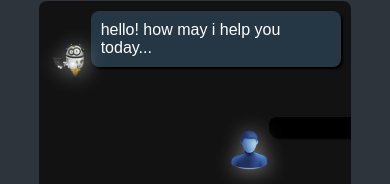
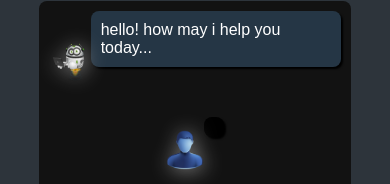
Before and after one commit to aryan21231212/chatBot, a plain HTML site: page index.html in a window 390 px wide. Both pictures are taken after a click on the element "send". Shown: the part 74-258 px from the top of the page. Drawn offline with nearby package versions, Linux system fonts and the light colour scheme; no server answers.

Commit message:
changes made

```diff
--- a/style.css
+++ b/style.css
@@ -88,7 +88,6 @@
 
 .text{
     background-color: #253645;
-    width: 300px;
     padding: 10px;
     border-radius: 0.5rem;
     font-size: 16px;
@@ -131,4 +130,9 @@ img {
     #input{
         width: 200px;
     }
+    .usertext{
+        left: 40%;
+    }
+
+
 }
```
